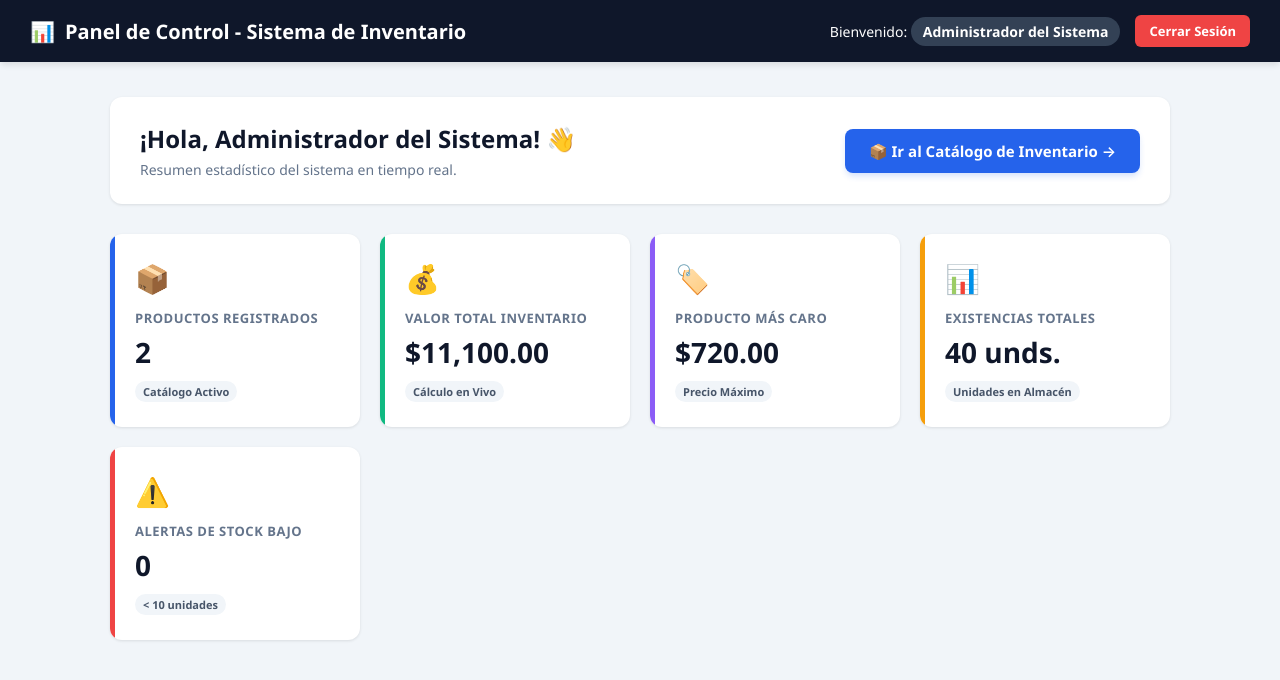
After one commit to Melvis3D/sistema_inventario_ventas, a PHP site: page /dashboard.php in a window 1280 px wide. The commit adds this page. Shown: the top 680 px of the page. Run offline with PHP 8.4, Linux system fonts and the light colour scheme; a user stored in the database is signed in; data comes from the database, SQL or seed files in the repository.

Commit message:
GUIA 19 Creado Dashboard interactivo con métricas SQL y renderizado en PHP

```diff
--- /dev/null
+++ b/dashboard.php
@@ -0,0 +1,287 @@
+<?php
+session_start();
+if (!isset($_SESSION['user_id'])) {
+    header("Location: index.php");
+    exit();
+}
+
+require_once 'conexion.php';
+
+// 1. Total de productos en el catálogo
+$res_total = $conn->query("SELECT COUNT(id) AS total FROM productos");
+$total_productos = ($res_total) ? ($res_total->fetch_assoc()['total'] ?? 0) : 0;
+
+// 2. Valor monetario total del inventario
+$res_valor = $conn->query("SELECT SUM(precio * stock) AS valor_total FROM productos");
+$valor_monetario = ($res_valor) ? ($res_valor->fetch_assoc()['valor_total'] ?? 0) : 0;
+
+// 3. Precio del producto más caro
+$res_max = $conn->query("SELECT MAX(precio) AS max_precio FROM productos");
+$producto_mas_caro = ($res_max) ? ($res_max->fetch_assoc()['max_precio'] ?? 0) : 0;
+
+// 4. Existencias totales de stock
+$res_stock = $conn->query("SELECT SUM(stock) AS total_stock FROM productos");
+$existencias_totales = ($res_stock) ? ($res_stock->fetch_assoc()['total_stock'] ?? 0) : 0;
+
+// 5. Cantidad de productos con stock bajo (< 10)
+$res_bajo = $conn->query("SELECT COUNT(id) AS bajo FROM productos WHERE stock < 10");
+$stock_bajo = ($res_bajo) ? ($res_bajo->fetch_assoc()['bajo'] ?? 0) : 0;
+?>
+
+<!DOCTYPE html>
+<html lang="es">
+<head>
+<meta charset="UTF-8">
+<meta name="viewport" content="width=device-width, initial-scale=1.0">
+<title>Dashboard Principal - Sistema de Inventario</title>
+<style>
+* { box-sizing: border-box; }
+body {
+    font-family: 'Segoe UI', system-ui, -apple-system, sans-serif;
+    background-color: #f1f5f9;
+    margin: 0;
+    padding: 0;
+    color: #1e293b;
+}
+
+.navbar {
+    background-color: #0f172a;
+    color: white;
+    padding: 15px 30px;
+    display: flex;
+    justify-content: space-between;
+    align-items: center;
+    box-shadow: 0 4px 6px -1px rgba(0, 0, 0, 0.1);
+}
+
+.navbar-brand {
+    font-size: 20px;
+    font-weight: 700;
+    display: flex;
+    align-items: center;
+    gap: 10px;
+}
+
+.user-info {
+    display: flex;
+    align-items: center;
+    gap: 15px;
+    font-size: 14px;
+}
+
+.user-badge {
+    background: #334155;
+    padding: 5px 12px;
+    border-radius: 20px;
+    font-weight: 600;
+}
+
+.btn-salir {
+    background-color: #ef4444;
+    color: white;
+    text-decoration: none;
+    padding: 7px 14px;
+    border-radius: 6px;
+    font-weight: 600;
+    font-size: 13px;
+    transition: background-color 0.2s;
+}
+
+.btn-salir:hover {
+    background-color: #dc2626;
+}
+
+.container {
+    max-width: 1100px;
+    margin: 35px auto;
+    padding: 0 20px;
+}
+
+.welcome-header {
+    background: white;
+    padding: 25px 30px;
+    border-radius: 12px;
+    box-shadow: 0 1px 3px rgba(0,0,0,0.1);
+    margin-bottom: 30px;
+    display: flex;
+    justify-content: space-between;
+    align-items: center;
+    flex-wrap: wrap;
+    gap: 20px;
+}
+
+.welcome-text h1 {
+    margin: 0 0 5px 0;
+    font-size: 24px;
+    color: #0f172a;
+}
+
+.welcome-text p {
+    margin: 0;
+    color: #64748b;
+    font-size: 14px;
+}
+
+.btn-ir-inventario {
+    background-color: #2563eb;
+    color: white;
+    text-decoration: none;
+    padding: 12px 24px;
+    border-radius: 8px;
+    font-weight: 600;
+    font-size: 15px;
+    display: inline-flex;
+    align-items: center;
+    gap: 8px;
+    transition: all 0.2s ease;
+    box-shadow: 0 4px 6px -1px rgba(37, 99, 235, 0.2);
+}
+
+.btn-ir-inventario:hover {
+    background-color: #1d4ed8;
+    transform: translateY(-1px);
+}
+
+/* Tarjetas Numéricas */
+.dashboard-grid {
+    display: grid;
+    grid-template-columns: repeat(auto-fit, minmax(230px, 1fr));
+    gap: 20px;
+    margin-bottom: 35px;
+}
+
+.metric-card {
+    background: white;
+    padding: 25px;
+    border-radius: 12px;
+    box-shadow: 0 1px 3px rgba(0,0,0,0.1);
+    position: relative;
+    overflow: hidden;
+    transition: transform 0.2s ease;
+}
+
+.metric-card:hover {
+    transform: translateY(-3px);
+}
+
+.metric-card::before {
+    content: '';
+    position: absolute;
+    top: 0;
+    left: 0;
+    width: 5px;
+    height: 100%;
+    background-color: #2563eb;
+}
+
+.metric-card.green::before { background-color: #10b981; }
+.metric-card.purple::before { background-color: #8b5cf6; }
+.metric-card.amber::before { background-color: #f59e0b; }
+.metric-card.red::before { background-color: #ef4444; }
+
+.metric-icon {
+    font-size: 28px;
+    margin-bottom: 12px;
+}
+
+.metric-title {
+    font-size: 13px;
+    color: #64748b;
+    text-transform: uppercase;
+    font-weight: 700;
+    letter-spacing: 0.5px;
+}
+
+.metric-value {
+    font-size: 28px;
+    font-weight: 800;
+    color: #0f172a;
+    margin-top: 6px;
+}
+
+.status-badge {
+    display: inline-block;
+    margin-top: 10px;
+    padding: 3px 8px;
+    border-radius: 12px;
+    font-size: 11px;
+    font-weight: 600;
+    background-color: #f1f5f9;
+    color: #475569;
+}
+</style>
+</head>
+<body>
+
+<nav class="navbar">
+    <div class="navbar-brand">
+        <span>📊</span> Panel de Control - Sistema de Inventario
+    </div>
+    <div class="user-info">
+        <span>Bienvenido: <span class="user-badge"><?php echo htmlspecialchars($_SESSION['nombre'] ?? 'Usuario'); ?></span></span>
+        <a href="logout.php" class="btn-salir">Cerrar Sesión</a>
+    </div>
+</nav>
+
+<div class="container">
+
+    <!-- Encabezado Principal -->
+    <div class="welcome-header">
+        <div class="welcome-text">
+            <h1>¡Hola, <?php echo htmlspecialchars($_SESSION['nombre'] ?? 'Usuario'); ?>! 👋</h1>
+            <p>Resumen estadístico del sistema en tiempo real.</p>
+        </div>
+        <a href="inventario.php" class="btn-ir-inventario">
+            📦 Ir al Catálogo de Inventario →
+        </a>
+    </div>
+
+    <!-- Grid de Tarjetas Numéricas -->
+    <div class="dashboard-grid">
+
+        <!-- Tarjeta 1: Total Productos -->
+        <div class="metric-card">
+            <div class="metric-icon">📦</div>
+            <div class="metric-title">Productos Registrados</div>
+            <div class="metric-value"><?php echo number_format($total_productos); ?></div>
+            <div class="status-badge">Catálogo Activo</div>
+        </div>
+
+        <!-- Tarjeta 2: Valor Total -->
+        <div class="metric-card green">
+            <div class="metric-icon">💰</div>
+            <div class="metric-title">Valor Total Inventario</div>
+            <div class="metric-value">$<?php echo number_format($valor_monetario, 2); ?></div>
+            <div class="status-badge">Cálculo en Vivo</div>
+        </div>
+
+        <!-- Tarjeta 3: Producto Más Caro -->
+        <div class="metric-card purple">
+            <div class="metric-icon">🏷️</div>
+            <div class="metric-title">Producto Más Caro</div>
+            <div class="metric-value">$<?php echo number_format($producto_mas_caro, 2); ?></div>
+            <div class="status-badge">Precio Máximo</div>
+        </div>
+
+        <!-- Tarjeta 4: Stock Total -->
+        <div class="metric-card amber">
+            <div class="metric-icon">📊</div>
+            <div class="metric-title">Existencias Totales</div>
+            <div class="metric-value"><?php echo number_format($existencias_totales); ?> unds.</div>
+            <div class="status-badge">Unidades en Almacén</div>
+        </div>
+
+        <!-- Tarjeta 5: Stock Bajo -->
+        <div class="metric-card red">
+            <div class="metric-icon">⚠️</div>
+            <div class="metric-title">Alertas de Stock Bajo</div>
+            <div class="metric-value"><?php echo number_format($stock_bajo); ?></div>
+            <div class="status-badge">&lt; 10 unidades</div>
+        </div>
+
+    </div>
+
+</div>
+
+</body>
+</html>
--- a/procesar_login.php
+++ b/procesar_login.php
@@ -30,7 +30,7 @@ if ($_SERVER['REQUEST_METHOD'] === 'POST') {
                 $_SESSION['nombre'] = $row['nombre_completo'];
                 $_SESSION['rol'] = $row['rol'];
 
-                header("Location: inventario.php");
+                header("Location: dashboard.php");
                 exit();
             }
         }
```
Also changed, not shown: dashboard.html (+3 -29 lines), inventario.php (+4 -3 lines), test_dashboard.php (deleted, +0 -43 lines).
